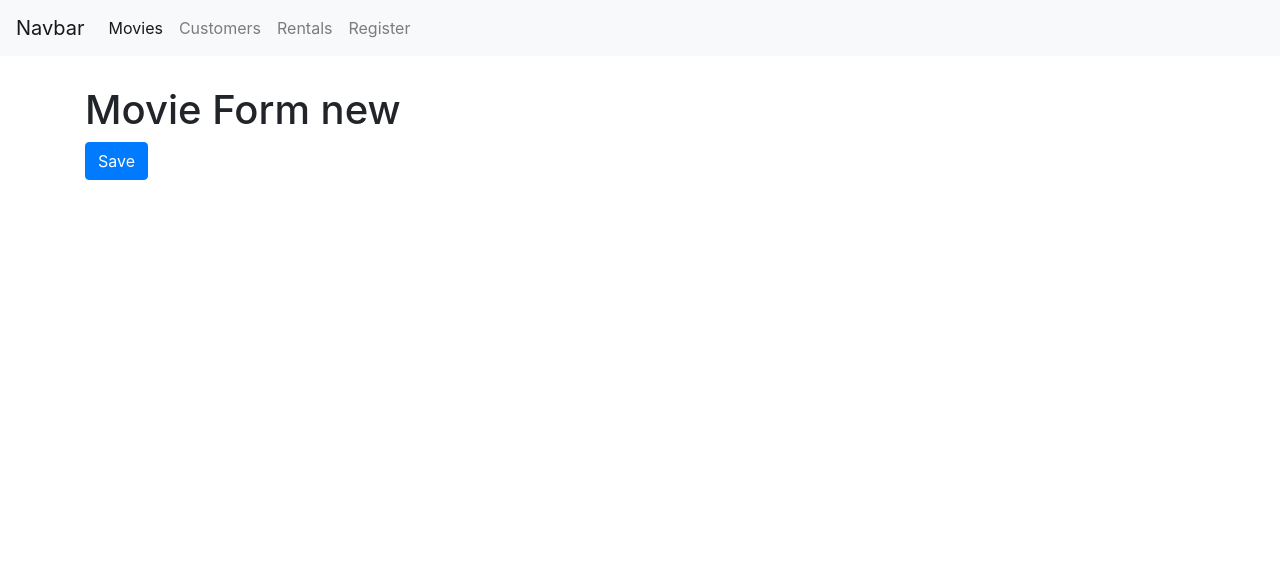
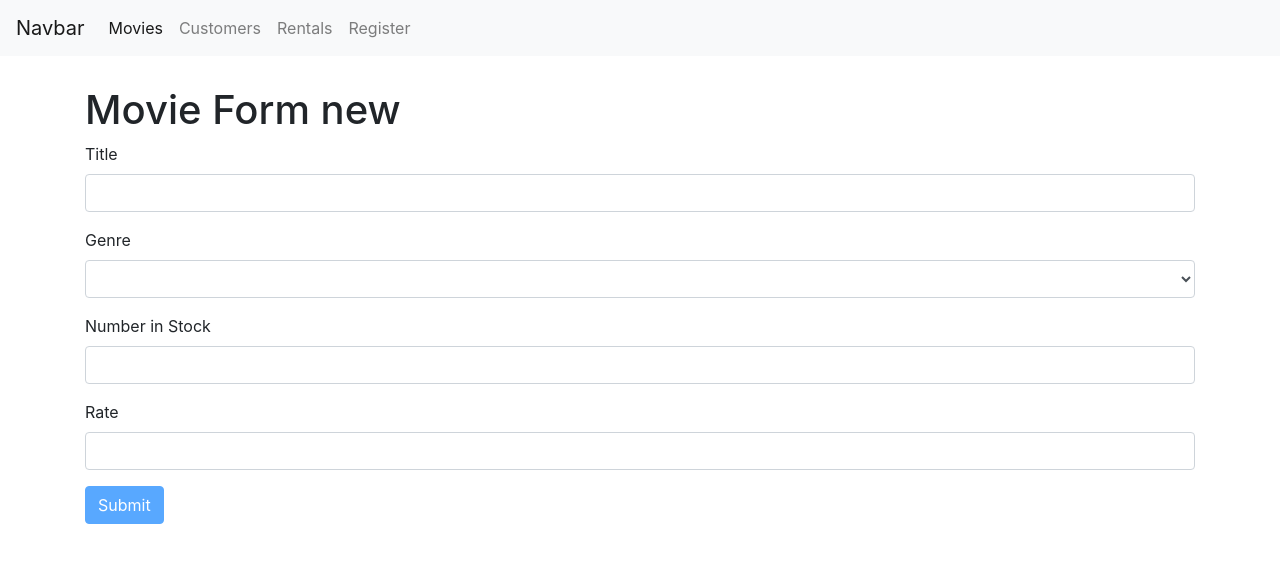
Before and after one commit to jvidalba1/movies-concept, a React (Create React App) app: page /movies/new in a window 1280 px wide. Shown: the top 562 px of the page. Built offline with nearby package versions, Linux system fonts and the light colour scheme.

Commit message:
Movie form and search box in movies list

```diff
--- a/src/components/common/form.jsx
+++ b/src/components/common/form.jsx
@@ -1,7 +1,7 @@
 import React, { Component } from "react";
 import Joi from "joi-browser";
 import Input from "./input";
-// import Select from "./select";
+import Select from "./select";
 
 class Form extends Component {
   state = {
@@ -33,6 +33,7 @@ class Form extends Component {
     this.setState({ errors: errors || {} });
     if (errors) return;
 
+    console.log("oelo");
     this.doSubmit();
   };
 
@@ -56,21 +57,6 @@ class Form extends Component {
     );
   }
 
-  // renderSelect(name, label, options) {
-  //   const { data, errors } = this.state;
-
-  //   return (
-  //     <Select
-  //       name={name}
-  //       value={data[name]}
-  //       label={label}
-  //       options={options}
-  //       onChange={this.handleChange}
-  //       error={errors[name]}
-  //     />
-  //   );
-  // }
-
   renderInput(name, label, type = "text") {
     const { data, errors } = this.state;
 
@@ -85,6 +71,20 @@ class Form extends Component {
       />
     );
   }
+
+  renderSelect(name, label, options) {
+    const { data, errors } = this.state;
+    return (
+      <Select
+        name={name}
+        value={data[name]}
+        label={label}
+        options={options}
+        onChange={this.handleChange}
+        error={errors[name]}
+      />
+    );
+  }
 }
 
 export default Form;
--- /dev/null
+++ b/src/components/common/search.jsx
@@ -0,0 +1,16 @@
+import React from "react";
+
+const Search = ({ value, onChange }) => {
+  return (
+    <input
+      type="text"
+      name="query"
+      className="form-control my-3"
+      placeholder="Search..."
+      value={value}
+      onChange={(e) => onChange(e.currentTarget.value)}
+    />
+  );
+};
+
+export default Search;
--- /dev/null
+++ b/src/components/common/select.jsx
@@ -0,0 +1,26 @@
+import React from "react";
+
+const Select = ({ name, value, label, options, onChange, error }) => {
+  return (
+    <div className="form-group">
+      <label htmlFor={name}>{label}</label>
+      <select
+        className="form-control"
+        value={value}
+        id={name}
+        name={name}
+        onChange={onChange}
+      >
+        <option value="" />
+        {options.map((item) => (
+          <option key={item._id} value={item._id}>
+            {item.name}
+          </option>
+        ))}
+      </select>
+      {error && <div className="alert alert-danger">{error}</div>}
+    </div>
+  );
+};
+
+export default Select;
--- a/src/components/movieForm.jsx
+++ b/src/components/movieForm.jsx
@@ -1,17 +1,81 @@
 import React from "react";
+import Joi from "joi-browser";
+import Form from "./common/form";
+import { getMovie, saveMovie } from "../services/fakeMovieService";
+import { getGenres } from "../services/fakeGenreService";
 
-const MovieForm = ({ match, history }) => {
-  return (
-    <div>
-      <h1>Movie Form {match.params.id}</h1>
-      <button
-        className="btn btn-primary"
-        onClick={() => history.push("/movies")}
-      >
-        Save
-      </button>
-    </div>
-  );
-};
+class MovieForm extends Form {
+  state = {
+    data: {
+      title: "",
+      genreId: "",
+      numberInStock: "",
+      dailyRentalRate: "",
+    },
+    genres: [],
+    errors: {},
+  };
+
+  schema = {
+    _id: Joi.string(),
+    title: Joi.string().required().label("Title"),
+    genreId: Joi.string().required().label("Genre"),
+    numberInStock: Joi.number()
+      .required()
+      .min(0)
+      .max(100)
+      .label("Number in Stock"),
+    dailyRentalRate: Joi.number()
+      .required()
+      .min(0)
+      .max(10)
+      .label("Daily Rental Rate"),
+  };
+
+  componentDidMount() {
+    const genres = getGenres();
+    this.setState({ genres });
+
+    const movieId = this.props.match.params.id;
+    if (movieId === "new") return;
+
+    const movie = getMovie(movieId);
+    if (movie) {
+      this.setState({ data: this.mapToViewModel(movie) });
+    } else {
+      this.props.history.replace("/not-found");
+    }
+  }
+
+  mapToViewModel(movie) {
+    return {
+      _id: movie._id,
+      title: movie.title,
+      genreId: movie.genre._id,
+      numberInStock: movie.numberInStock,
+      dailyRentalRate: movie.dailyRentalRate,
+    };
+  }
+
+  doSubmit = () => {
+    saveMovie(this.state.data);
+    this.props.history.push("/movies");
+  };
+
+  render() {
+    return (
+      <div>
+        <h1>Movie Form {this.props.match.params.id}</h1>
+        <form onSubmit={this.handleSubmit}>
+          {this.renderInput("title", "Title")}
+          {this.renderSelect("genreId", "Genre", this.state.genres)}
+          {this.renderInput("numberInStock", "Number in Stock")}
+          {this.renderInput("dailyRentalRate", "Rate")}
+          {this.renderButton("Submit")}
+        </form>
+      </div>
+    );
+  }
+}
 
 export default MovieForm;
--- a/src/components/movies.jsx
+++ b/src/components/movies.jsx
@@ -7,6 +7,8 @@ import ListGroup from "./common/listGroup";
 import { paginate } from "../utils/paginate";
 import { filtered } from "../utils/filtering";
 import _ from "lodash";
+import { Link } from "react-router-dom";
+import Search from "./common/search";
 
 class Movies extends Component {
   state = {
@@ -16,6 +18,7 @@ class Movies extends Component {
     currentPage: 1,
     selectedGenre: null,
     sortColumn: { path: "title", order: "asc" },
+    searchQuery: "",
   };
 
   componentDidMount() {
@@ -43,11 +46,15 @@ class Movies extends Component {
   };
 
   handlGenreSelect = (genre) => {
-    this.setState({ selectedGenre: genre, currentPage: 1 });
+    this.setState({ selectedGenre: genre, searchQuery: "", currentPage: 1 });
   };
 
   handleSort = (sortColumn) => {
     this.setState({ sortColumn });
+  };
+
+  handleSearch = (query) => {
+    this.setState({ searchQuery: query, selectedGenre: null, currentPage: 1 });
   };
 
   getPagedData = () => {
@@ -57,9 +64,10 @@ class Movies extends Component {
       selectedGenre,
       movies: allMovies,
       sortColumn,
+      searchQuery,
     } = this.state;
 
-    const filter = filtered(allMovies, selectedGenre);
+    const filter = filtered(allMovies, selectedGenre, searchQuery);
     const sorted = _.orderBy(filter, [sortColumn.path], [sortColumn.order]);
     const movies = paginate(sorted, currentPage, pageSize);
 
@@ -68,7 +76,7 @@ class Movies extends Component {
 
   render() {
     const { length: count } = this.state.movies;
-    const { pageSize, currentPage, sortColumn } = this.state;
+    const { pageSize, currentPage, sortColumn, searchQuery } = this.state;
 
     if (count === 0) return <p>There are no movies</p>;
 
@@ -84,7 +92,15 @@ class Movies extends Component {
           ></ListGroup>
         </div>
         <div className="col">
+          <Link
+            to="/movies/new"
+            className="btn btn-primary"
+            style={{ marginBottom: 20 }}
+          >
+            New Movie
+          </Link>
           <p>Showing {totalCount} movies</p>
+          <Search value={searchQuery} onChange={this.handleSearch} />
           <MoviesTable
             movies={movies}
             onDelete={this.handleDelete}
--- a/src/services/fakeMovieService.js
+++ b/src/services/fakeMovieService.js
@@ -7,64 +7,64 @@ const movies = [
     genre: { _id: "5b21ca3eeb7f6fbccd471818", name: "Action" },
     numberInStock: 6,
     dailyRentalRate: 2.5,
-    publishDate: "2018-01-03T19:04:28.809Z"
+    publishDate: "2018-01-03T19:04:28.809Z",
   },
   {
     _id: "5b21ca3eeb7f6fbccd471816",
     title: "Die Hard",
     genre: { _id: "5b21ca3eeb7f6fbccd471818", name: "Action" },
     numberInStock: 5,
-    dailyRentalRate: 2.5
+    dailyRentalRate: 2.5,
   },
   {
     _id: "5b21ca3eeb7f6fbccd471817",
     title: "Get Out",
     genre: { _id: "5b21ca3eeb7f6fbccd471820", name: "Thriller" },
     numberInStock: 8,
-    dailyRentalRate: 3.5
+    dailyRentalRate: 3.5,
   },
   {
     _id: "5b21ca3eeb7f6fbccd471819",
     title: "Trip to Italy",
     genre: { _id: "5b21ca3eeb7f6fbccd471814", name: "Comedy" },
     numberInStock: 7,
-    dailyRentalRate: 3.5
+    dailyRentalRate: 3.5,
   },
   {
     _id: "5b21ca3eeb7f6fbccd47181a",
     title: "Airplane",
     genre: { _id: "5b21ca3eeb7f6fbccd471814", name: "Comedy" },
     numberInStock: 7,
-    dailyRentalRate: 3.5
+    dailyRentalRate: 3.5,
   },
   {
     _id: "5b21ca3eeb7f6fbccd47181b",
     title: "Wedding Crashers",
     genre: { _id: "5b21ca3eeb7f6fbccd471814", name: "Comedy" },
     numberInStock: 7,
-    dailyRentalRate: 3.5
+    dailyRentalRate: 3.5,
   },
   {
     _id: "5b21ca3eeb7f6fbccd47181e",
     title: "Gone Girl",
     genre: { _id: "5b21ca3eeb7f6fbccd471820", name: "Thriller" },
     numberInStock: 7,
-    dailyRentalRate: 4.5
+    dailyRentalRate: 4.5,
   },
   {
     _id: "5b21ca3eeb7f6fbccd47181f",
     title: "The Sixth Sense",
     genre: { _id: "5b21ca3eeb7f6fbccd471820", name: "Thriller" },
     numberInStock: 4,
-    dailyRentalRate: 3.5
+    dailyRentalRate: 3.5,
   },
   {
     _id: "5b21ca3eeb7f6fbccd471821",
     title: "The Avengers",
     genre: { _id: "5b21ca3eeb7f6fbccd471818", name: "Action" },
     numberInStock: 7,
-    dailyRentalRate: 3.5
-  }
+    dailyRentalRate: 3.5,
+  },
 ];
 
 export function getMovies() {
@@ -72,18 +72,18 @@ export function getMovies() {
 }
 
 export function getMovie(id) {
-  return movies.find(m => m._id === id);
+  return movies.find((m) => m._id === id);
 }
 
 export function saveMovie(movie) {
-  let movieInDb = movies.find(m => m._id === movie._id) || {};
-  movieInDb.name = movie.name;
-  movieInDb.genre = genresAPI.genres.find(g => g._id === movie.genreId);
+  let movieInDb = movies.find((m) => m._id === movie._id) || {};
+  movieInDb.title = movie.title;
+  movieInDb.genre = genresAPI.genres.find((g) => g._id === movie.genreId);
   movieInDb.numberInStock = movie.numberInStock;
   movieInDb.dailyRentalRate = movie.dailyRentalRate;
 
   if (!movieInDb._id) {
-    movieInDb._id = Date.now();
+    movieInDb._id = Date.now().toString();
     movies.push(movieInDb);
   }
 
@@ -91,7 +91,7 @@ export function saveMovie(movie) {
 }
 
 export function deleteMovie(id) {
-  let movieInDb = movies.find(m => m._id === id);
+  let movieInDb = movies.find((m) => m._id === id);
   movies.splice(movies.indexOf(movieInDb), 1);
   return movieInDb;
 }
--- a/src/utils/filtering.js
+++ b/src/utils/filtering.js
@@ -1,7 +1,13 @@
-export function filtered(movies, genre) {
-  if (genre && genre._id)
-    return movies.filter((m) => m.genre._id === genre._id);
-  else {
-    return movies;
+export function filtered(movies, genre, searchQuery) {
+  if (searchQuery) {
+    return movies.filter((m) =>
+      m.title.toLowerCase().startsWith(searchQuery.toLowerCase())
+    );
+  } else {
+    if (genre && genre._id)
+      return movies.filter((m) => m.genre._id === genre._id);
+    else {
+      return movies;
+    }
   }
 }
```
